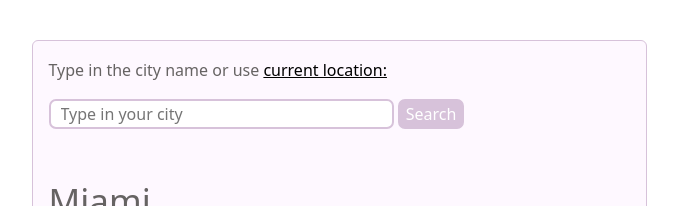
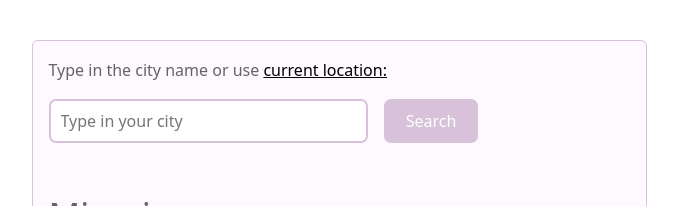
Before and after one commit to rtjessica/weather-app, a website built with Parcel: page index.html in a window 1280 px wide. Shown: the top 206 px of the page, without its empty margins (301-979 px from the left). Built offline with nearby package versions, Linux system fonts and the light colour scheme; no server answers.

Commit message:
form css improved

```diff
--- a/src/styles.css
+++ b/src/styles.css
@@ -11,10 +11,18 @@ form .search {
   background: #d7c2da;
   color: #ffffff;
   border: 2px solid #d7c2da;
+  padding: 8px 20px 8px 20px;
   border-radius: 7px;
   transition: all 200ms ease;
+  margin-left: 12px;
 }
 
+form .city {
+  border: 2px solid #d7c2da;
+  border-radius: 7px;
+  padding: 8px 10px 8px 10px;
+  width: 319px;
+}
 a {
   color: #666363;
 }
@@ -78,13 +86,6 @@ a {
   text-decoration: none;
 }
 
-.city {
-  border: 2px solid #d7c2da;
-  border-radius: 7px;
-  padding-right: 100px;
-  padding-left: 10px;
-}
-
 .geo-location {
   border: 0px;
   background: transparent;
```
